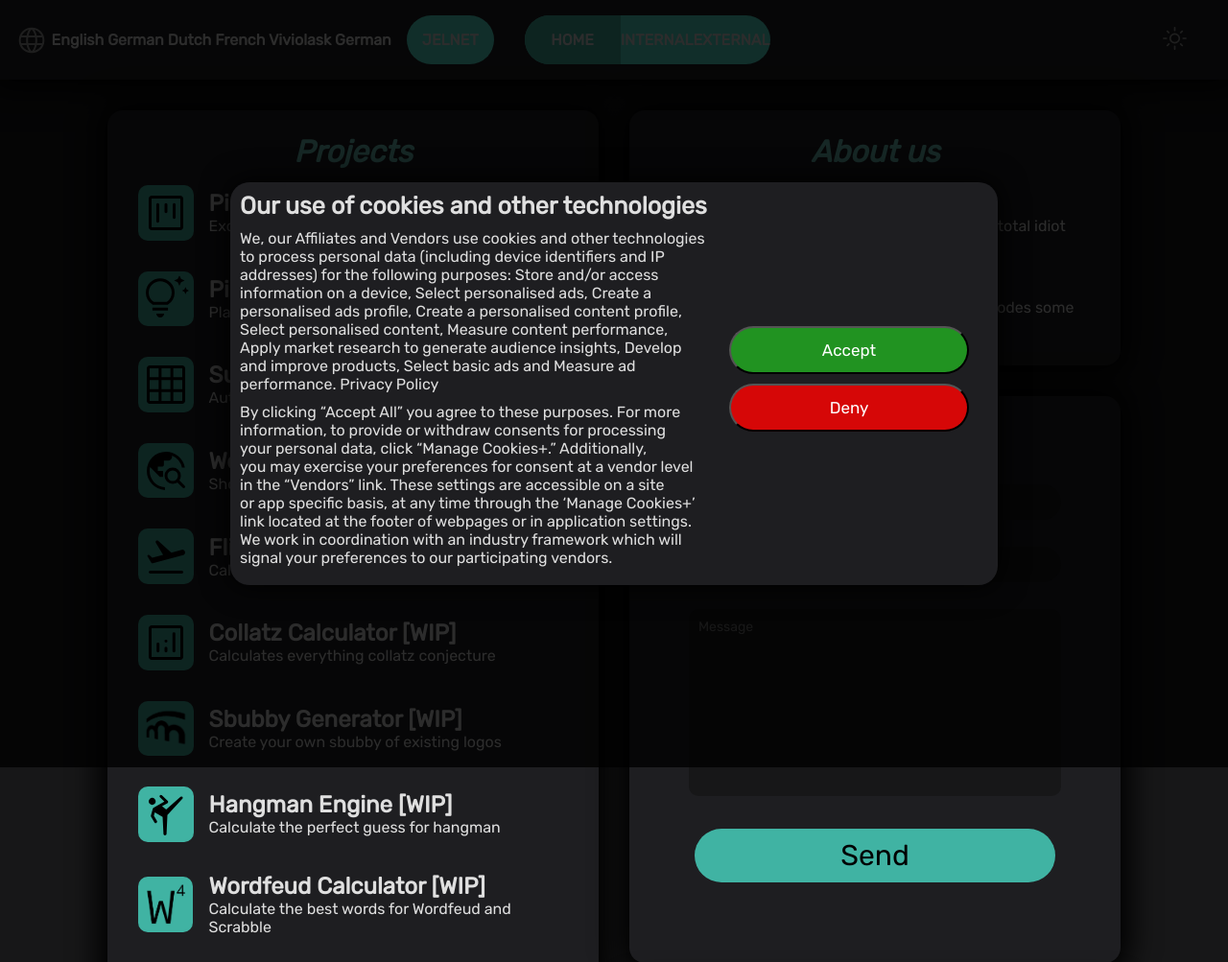
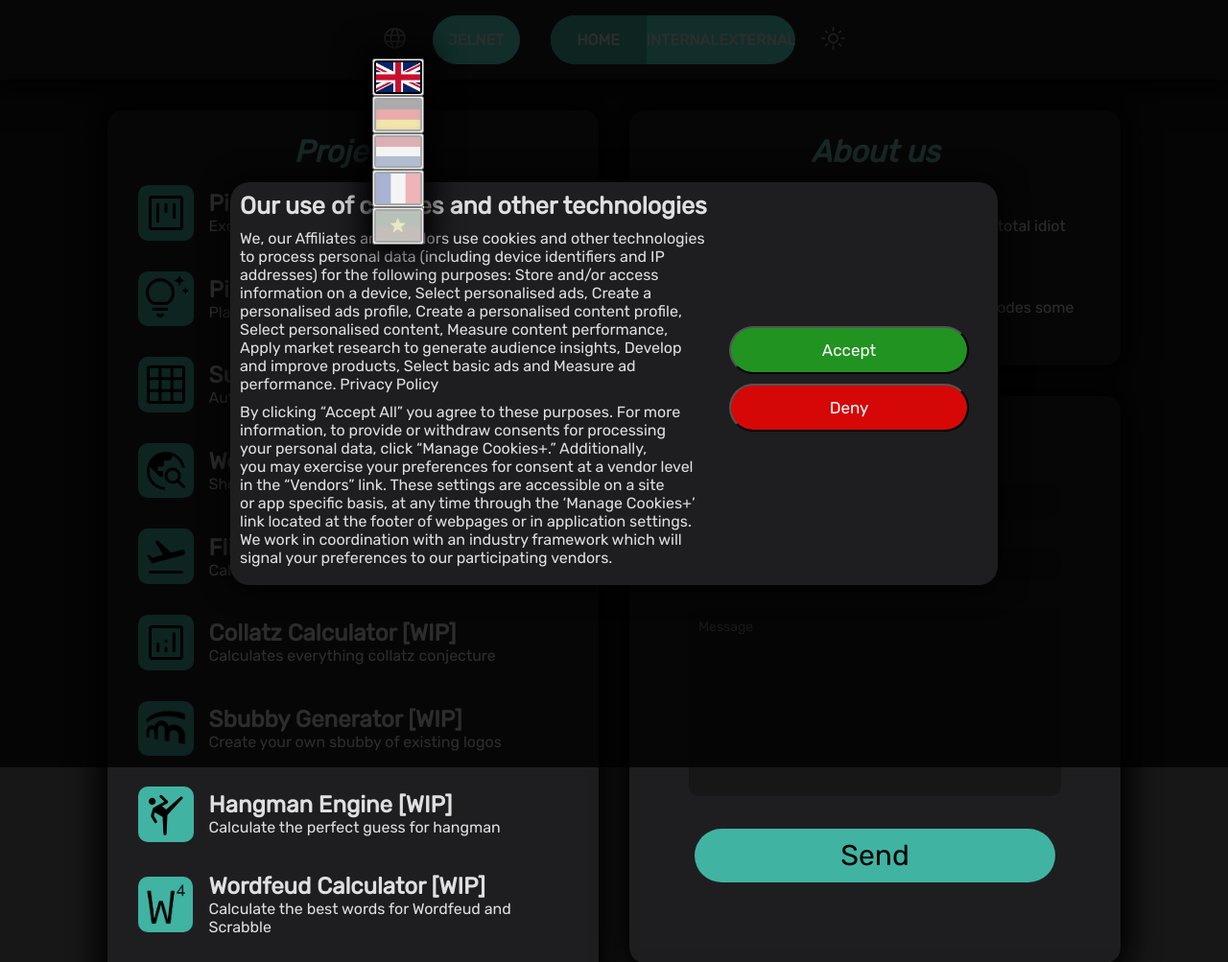
Before and after one commit to JelNet-webapplications/JelCraft-Homepage, a PHP site: page / in a window 1280 px wide. Shown: the top 1003 px of the page at 96% size. Run offline with PHP 8.4, Linux system fonts and the light colour scheme.

Commit message:
dropdown implementation
alignment needs work

```diff
--- a/Site/index.html
+++ b/Site/index.html
@@ -85,22 +85,33 @@
             </div>
         </div>
         <div class="header">
-            <div class='language-selection'>
+            <!-- <div class='language-selection'>
                 <button type="button" onclick=""></button>
                 <img src="./imgs/flags/lang-selector.svg">
-            </div>
+            </div> -->
 
 
-            <!-- Implement dropdown menu for lang selection -->
-            <!-- https://www.w3schools.com/css/tryit.asp?filename=trycss_dropdown_navbar2 -->
-            <div name="languages" id="lang-selector" class="dropdown-content">
-                <a value="uk">English</a>
-                <a value="germany">German</a>
-                <a value="netherlands">Dutch</a>
-                <a value="france">French</a>
-                <a value="viviolask">Viviolask</a>
-                <a value="germany">German</a>
-            </div>
+            <div class="dropdown">
+                <button class="headerbtn"><img src="./imgs/flags/lang-selector.svg"></button>
+                <div class="dropdown-content">
+
+                  <button onclick="doTranslation('en')" name="uk" type="button" class="flag">
+                      <img id='flagen' height='30px' src="./imgs/flags/flagen.png">
+                  </button>
+                  <button onclick="doTranslation('de')" name="germany" type="button" class="flag">
+                      <img id='flagde' height='30px' src="./imgs/flags/flagde.png">
+                  </button>
+                  <button onclick="doTranslation('nl')" name="netherlands" type="button" class="flag">
+                      <img id='flagnl' height='30px' src="./imgs/flags/flagnl.png">
+                  </button>
+                  <button onclick="doTranslation('fr')" name="fr" type="button" class="flag">
+                      <img id="flagfr" height="30px" src="./imgs/flags/flagfr.png">
+                  </button>
+                  <button onclick="doTranslation('vk')" name="viviolask" type="button" class="flag">
+                      <img id='flagvk' height='30px' src="./imgs/flags/flagvk.png">
+                  </button>
+                </div>
+              </div>
 
 
 
@@ -119,7 +130,7 @@
                 </a>
             </div>
             <div class='theme-selection'>
-                <button type="button" onclick="toggleTheme()">
+                <button class="headerbtn" type="button" onclick="toggleTheme()">
                     <img height='30px' id="themesvg" src="./imgs/darkmode-lightmode/dark-mode.svg">
                 </button>
             </div>
--- a/Site/styles/navbar/flags.css
+++ b/Site/styles/navbar/flags.css
@@ -1,12 +1,6 @@
 .language-selection {
-    top: 100px;
+    /* top: 100px; */
     display: flex;
-}
-
-.flag img:hover,
-.themebutton:hover {
-    height: 3em;
-    margin: -0.7em -0.5em;
 }
 
 .flag img {
@@ -15,5 +9,57 @@
     border-style: solid;
     border-color: var(--tertiary-color);
     border-radius: 3px;
-    margin: -0.5em 0em;
+
+    margin:0em;
 }
+
+.flag {
+    display:flex;
+    align-items: center;
+    justify-content: center;
+
+    padding: 0;
+    padding: 0;
+
+}
+
+.flag:hover {
+    padding: -0em;
+}
+
+.flag:hover img {
+    height: 3em;
+    padding:
+    /* margin: -0.7em -0.5em; */
+}
+
+
+/* ----- NEW DROPDOWN ----- */
+
+  .dropdown {
+    position: relative;
+    display: inline-block;
+  }
+
+  .dropdown-content {
+    display: flex;
+    flex-direction: column;
+    position: absolute;
+    box-shadow: 0px 0px 30px 10px var(--shadow-color);
+
+    z-index: 1;
+
+  }
+
+
+  /* .flag {
+    border: none;
+    margin-right: 0px;
+    height: 2em;
+    width: auto;
+    background-color: rgba(0, 255, 255, 0);
+  } */
+
+  .dropdown:hover .dropdown-content {
+      display: flex;
+  }
--- a/Site/styles/navbar/header.css
+++ b/Site/styles/navbar/header.css
@@ -47,7 +47,7 @@
 
 /* ----- Lang & Theme buttons ----- */
 
-.header button {
+.headerbtn {
     border: none;
     margin-right: 0px;
     height: 2em;
@@ -60,24 +60,20 @@
     filter: invert(hover);
 }
 
-.header img {
+.headerbtn img {
     margin: 0.3em;
     height: 2em;
     filter: invert(0.6)
 }
 
-.header img:hover {
+.headerbtn:hover img {
     margin: 0em;
     height: 2.6em;
     filter: invert(var(--button-hover-invert))
 }
 
-
-/* Implement dropdown menu for lang selection */
-/* https://www.w3schools.com/css/tryit.asp?filename=trycss_dropdown_navbar2 */
-
-/* ----- Other ------ */
-.theme-selection {
+/* Align theme selection right */
+/* .theme-selection {
     margin-left: auto;
     margin-right: 2em;
-}
+} */
```
Also changed, not shown: Site/dropdown.html (added, +69 -0 lines), Site/styles/navbar/theme.css (added).
